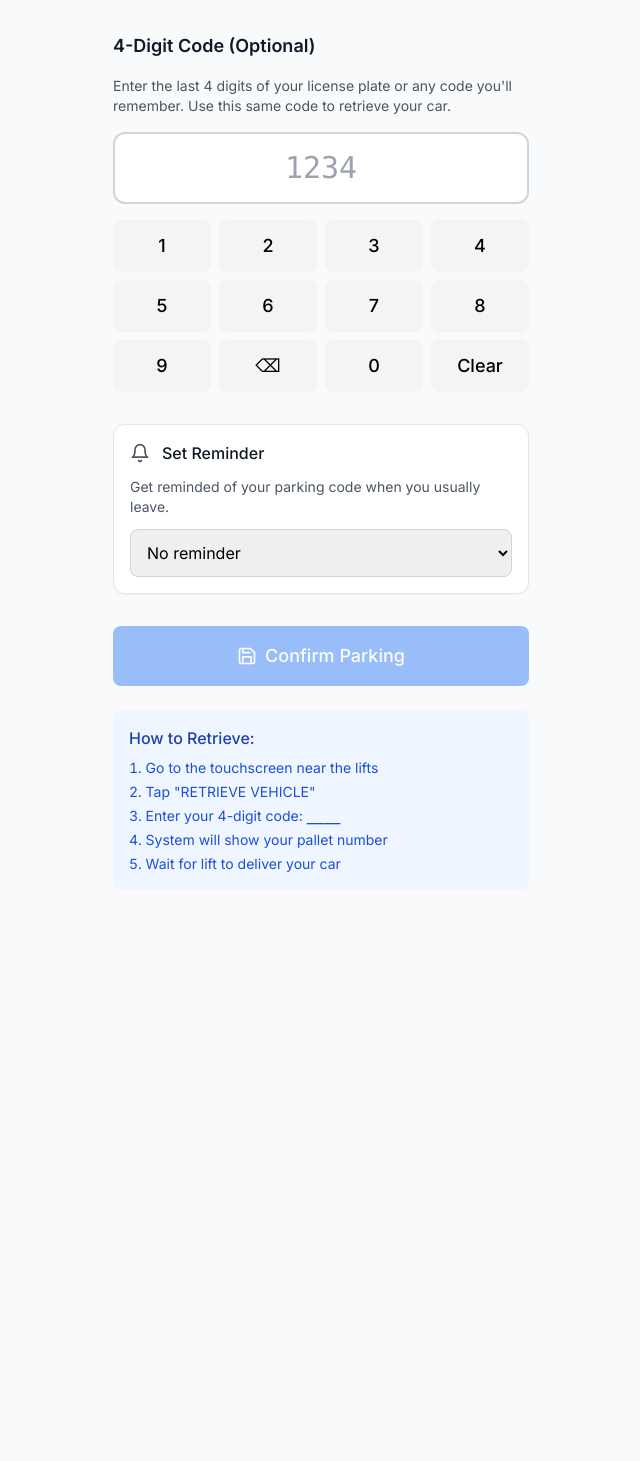
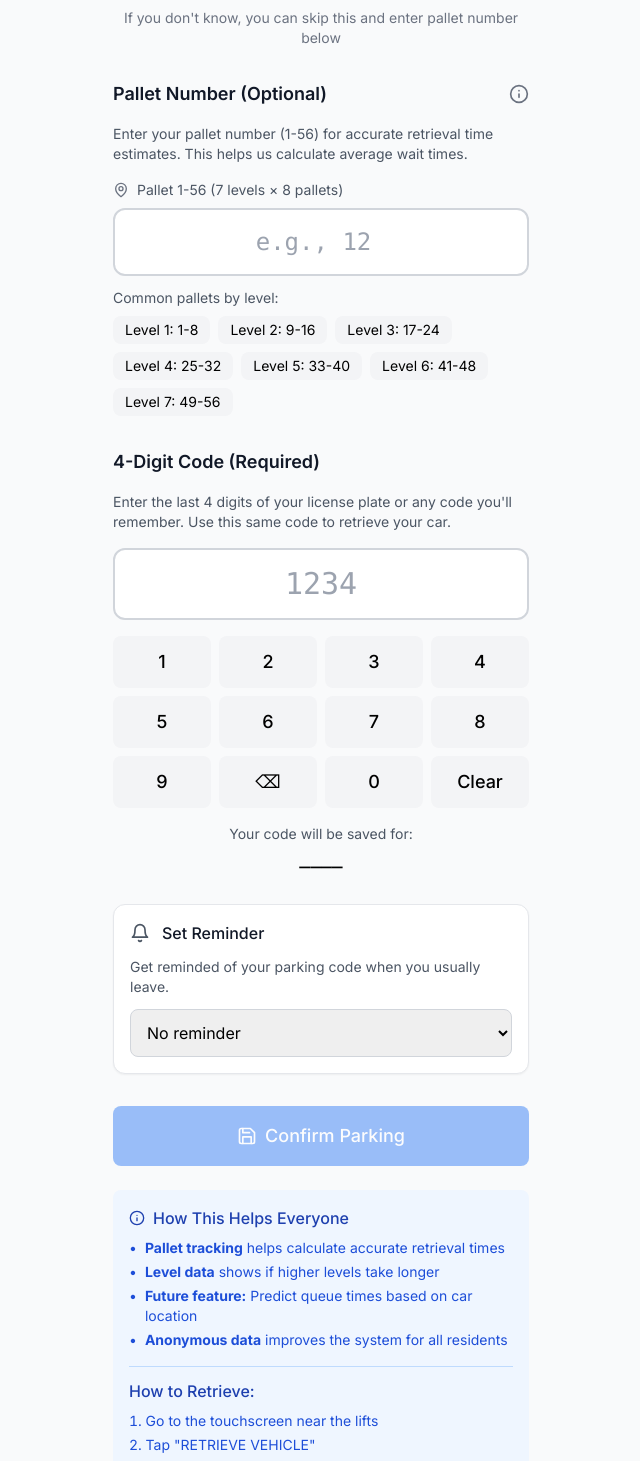
Before and after one commit to cjiajing/robinson-parking, a Next.js app: page /checkin in a window 1280 px wide. Shown: the part 244-1705 px from the top of the page, without its empty margins (319-959 px from the left). Before the commit the page ends 1150 px from the top, so only its background shows below. Built offline with nearby package versions, Linux system fonts and the light colour scheme.

Commit message:
Update page.js

```diff
--- a/src/app/checkin/page.js
+++ b/src/app/checkin/page.js
@@ -1,19 +1,62 @@
 'use client';
 
-import { useState } from 'react';
+import { useState, useEffect } from 'react';
 import Link from 'next/link';
-import { ArrowLeft, Save, Bell } from 'lucide-react';
+import { ArrowLeft, Save, Bell, Info, MapPin } from 'lucide-react';
 
 export default function CheckInPage() {
   const [selectedLift, setSelectedLift] = useState('');
   const [code, setCode] = useState('');
+  const [palletNumber, setPalletNumber] = useState('');
   const [isSaved, setIsSaved] = useState(false);
+  const [showPalletInfo, setShowPalletInfo] = useState(false);
+
+  // Calculate level from pallet (for display only)
+  const calculateLevel = () => {
+    if (!palletNumber || isNaN(palletNumber) || palletNumber < 1 || palletNumber > 56) {
+      return null;
+    }
+    return Math.ceil(parseInt(palletNumber) / 8);
+  };
+
+  const level = calculateLevel();
+
+  // Calculate estimated retrieval time based on level
+  const calculateEstimatedTime = () => {
+    if (!level) return { min: 2, max: 4 }; // Default if unknown
+
+    const baseTime = 2; // Base 2 minutes for ground level
+    const perLevel = 0.5; // +30 seconds per level
+
+    const minTime = baseTime + ((level - 1) * perLevel);
+    const maxTime = minTime + 1; // Add 1 minute variance
+
+    return {
+      min: Math.round(minTime * 10) / 10, // Keep 1 decimal
+      max: Math.round(maxTime * 10) / 10
+    };
+  };
+
+  const estimatedTime = calculateEstimatedTime();
 
   const handleSave = () => {
     if (code.length === 4 && selectedLift) {
+      // Save to localStorage
       localStorage.setItem('parkingCode', code);
       localStorage.setItem('lastParkingLift', selectedLift);
       localStorage.setItem('lastParkingTime', new Date().toISOString());
+
+      // Save pallet if provided
+      if (palletNumber && parseInt(palletNumber) >= 1 && parseInt(palletNumber) <= 56) {
+        localStorage.setItem('lastParkingPallet', palletNumber);
+
+        // Also save estimated lift based on pallet pattern
+        // Assuming alternating: odd = Lift A, even = Lift B
+        const palletNum = parseInt(palletNumber);
+        const estimatedLift = palletNum % 2 === 1 ? 'A' : 'B';
+        localStorage.setItem('estimatedLiftFromPallet', estimatedLift);
+      }
+
       setIsSaved(true);
 
       // Show success message
@@ -22,6 +65,14 @@ export default function CheckInPage() {
       }, 3000);
     }
   };
+
+  // Load previous pallet if exists
+  useEffect(() => {
+    const savedPallet = localStorage.getItem('lastParkingPallet');
+    if (savedPallet) {
+      setPalletNumber(savedPallet);
+    }
+  }, []);
 
   return (
     <div className="max-w-md mx-auto p-4">
@@ -60,12 +111,112 @@ export default function CheckInPage() {
             Lift B
           </button>
         </div>
+        <p className="text-sm text-gray-500 mt-2 text-center">
+          If you don't know, you can skip this and enter pallet number below
+        </p>
+      </div>
+
+      {/* Pallet Number Input */}
+      <div className="mb-8">
+        <div className="flex items-center justify-between mb-4">
+          <h2 className="text-lg font-semibold text-gray-900">
+            Pallet Number (Optional)
+          </h2>
+          <button
+            onClick={() => setShowPalletInfo(!showPalletInfo)}
+            className="text-gray-500 hover:text-gray-700"
+          >
+            <Info className="w-5 h-5" />
+          </button>
+        </div>
+
+        {showPalletInfo && (
+          <div className="mb-4 p-3 bg-blue-50 rounded-lg">
+            <p className="text-sm text-blue-800">
+              <strong>How to find your pallet:</strong>
+              <br />
+              1. After parking, check the display screen
+              <br />
+              2. Look for your license plate or 4-digit code
+              <br />
+              3. Note the pallet number shown (1-56)
+              <br />
+              4. Enter it here for better time estimates
+            </p>
+          </div>
+        )}
+
+        <p className="text-gray-600 mb-4 text-sm">
+          Enter your pallet number (1-56) for accurate retrieval time estimates.
+          This helps us calculate average wait times.
+        </p>
+
+        <div className="relative">
+          <div className="flex items-center gap-2 mb-2">
+            <MapPin className="w-4 h-4 text-gray-500" />
+            <span className="text-sm text-gray-600">Pallet 1-56 (7 levels × 8 pallets)</span>
+          </div>
+
+          <input
+            type="number"
+            min="1"
+            max="56"
+            value={palletNumber}
+            onChange={(e) => {
+              const val = e.target.value;
+              // Allow empty or valid numbers 1-56
+              if (val === '' || (parseInt(val) >= 1 && parseInt(val) <= 56)) {
+                setPalletNumber(val);
+              }
+            }}
+            placeholder="e.g., 12"
+            className="w-full text-2xl font-mono text-center py-4 border-2 border-gray-300 rounded-xl focus:border-parking-blue focus:outline-none"
+          />
+
+          {/* Pallet Info Display */}
+          {palletNumber && level && (
+            <div className="mt-3 p-3 bg-gray-50 rounded-lg">
+              <div className="grid grid-cols-2 gap-4 text-center">
+                <div>
+                  <div className="text-sm text-gray-600">Level</div>
+                  <div className="text-xl font-bold">{level}/7</div>
+                </div>
+                <div>
+                  <div className="text-sm text-gray-600">Est. Retrieval</div>
+                  <div className="text-xl font-bold">{estimatedTime.min}-{estimatedTime.max} min</div>
+                </div>
+              </div>
+              <div className="text-center mt-2 text-sm text-gray-500">
+                {parseInt(palletNumber) % 2 === 1 ?
+                  'Likely Lift A (odd pallets)' :
+                  'Likely Lift B (even pallets)'
+                }
+              </div>
+            </div>
+          )}
+
+          {/* Quick pallet buttons */}
+          <div className="mt-3">
+            <p className="text-sm text-gray-600 mb-2">Common pallets by level:</p>
+            <div className="flex flex-wrap gap-2">
+              {[1, 9, 17, 25, 33, 41, 49].map((startPallet) => (
+                <button
+                  key={startPallet}
+                  onClick={() => setPalletNumber(startPallet.toString())}
+                  className="px-3 py-1 text-sm bg-gray-100 rounded-lg hover:bg-gray-200"
+                >
+                  Level {Math.ceil(startPallet/8)}: {startPallet}-{startPallet+7}
+                </button>
+              ))}
+            </div>
+          </div>
+        </div>
       </div>
 
       {/* Code Input */}
       <div className="mb-8">
         <h2 className="text-lg font-semibold text-gray-900 mb-4">
-          4-Digit Code (Optional)
+          4-Digit Code (Required)
         </h2>
         <p className="text-gray-600 mb-4 text-sm">
           Enter the last 4 digits of your license plate or any code you'll remember.
@@ -99,6 +250,11 @@ export default function CheckInPage() {
             ))}
           </div>
         </div>
+
+        <div className="mt-4 text-center">
+          <div className="text-sm text-gray-600">Your code will be saved for:</div>
+          <div className="font-mono font-bold text-lg">{code || '____'}</div>
+        </div>
       </div>
 
       {/* Reminder Setting */}
@@ -122,16 +278,54 @@ export default function CheckInPage() {
       {/* Save Button */}
       <button
         onClick={handleSave}
-        disabled={!selectedLift}
-        className="w-full btn-primary flex items-center justify-center gap-2 py-4 text-lg"
+        disabled={!selectedLift || code.length !== 4}
+        className="w-full btn-primary flex items-center justify-center gap-2 py-4 text-lg disabled:opacity-50 disabled:cursor-not-allowed"
       >
         <Save className="w-5 h-5" />
-        {isSaved ? 'Saved Successfully!' : 'Confirm Parking'}
+        {isSaved ? '✓ Saved Successfully!' : 'Confirm Parking'}
       </button>
+
+      {/* Success Message */}
+      {isSaved && (
+        <div className="mt-4 p-3 bg-green-50 border border-green-200 rounded-lg">
+          <div className="text-green-800 text-center">
+            <div className="font-bold">Parking details saved!</div>
+            <div className="text-sm mt-1">
+              {palletNumber ? `Pallet ${palletNumber} (Level ${level})` : 'Pallet not recorded'}
+              {' • '}
+              Code: <span className="font-mono font-bold">{code}</span>
+            </div>
+          </div>
+        </div>
+      )}
 
       {/* Help Text */}
       <div className="mt-6 p-4 bg-blue-50 rounded-lg">
-        <h4 className="font-medium text-blue-800 mb-2">How to Retrieve:</h4>
+        <h4 className="font-medium text-blue-800 mb-2 flex items-center gap-2">
+          <Info className="w-4 h-4" />
+          How This Helps Everyone
+        </h4>
+        <ul className="text-blue-700 text-sm space-y-1">
+          <li className="flex gap-2">
+            <span>•</span>
+            <span><strong>Pallet tracking</strong> helps calculate accurate retrieval times</span>
+          </li>
+          <li className="flex gap-2">
+            <span>•</span>
+            <span><strong>Level data</strong> shows if higher levels take longer</span>
+          </li>
+          <li className="flex gap-2">
+            <span>•</span>
+            <span><strong>Future feature:</strong> Predict queue times based on car location</span>
+          </li>
+          <li className="flex gap-2">
+            <span>•</span>
+            <span><strong>Anonymous data</strong> improves the system for all residents</span>
+          </li>
+        </ul>
+
+        <div className="mt-4 pt-3 border-t border-blue-200">
+          <h5 className="font-medium text-blue-800 mb-2">How to Retrieve:</h5>
           <ol className="text-blue-700 text-sm list-decimal list-inside space-y-1">
             <li>Go to the touchscreen near the lifts</li>
             <li>Tap "RETRIEVE VEHICLE"</li>
@@ -141,5 +335,6 @@ export default function CheckInPage() {
           </ol>
         </div>
       </div>
+    </div>
   );
 }
```
Lines whose indentation alone changed are shown as unchanged.
